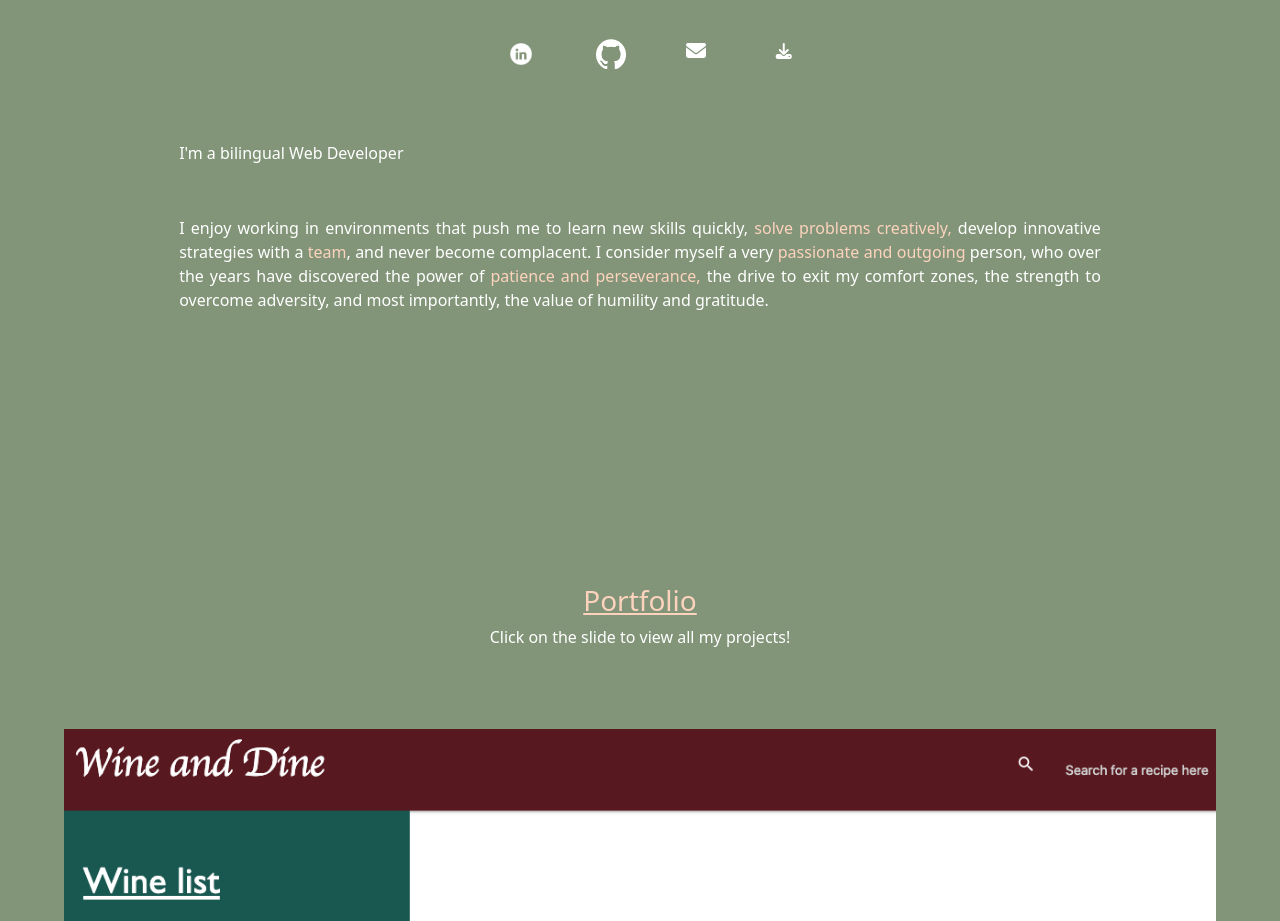
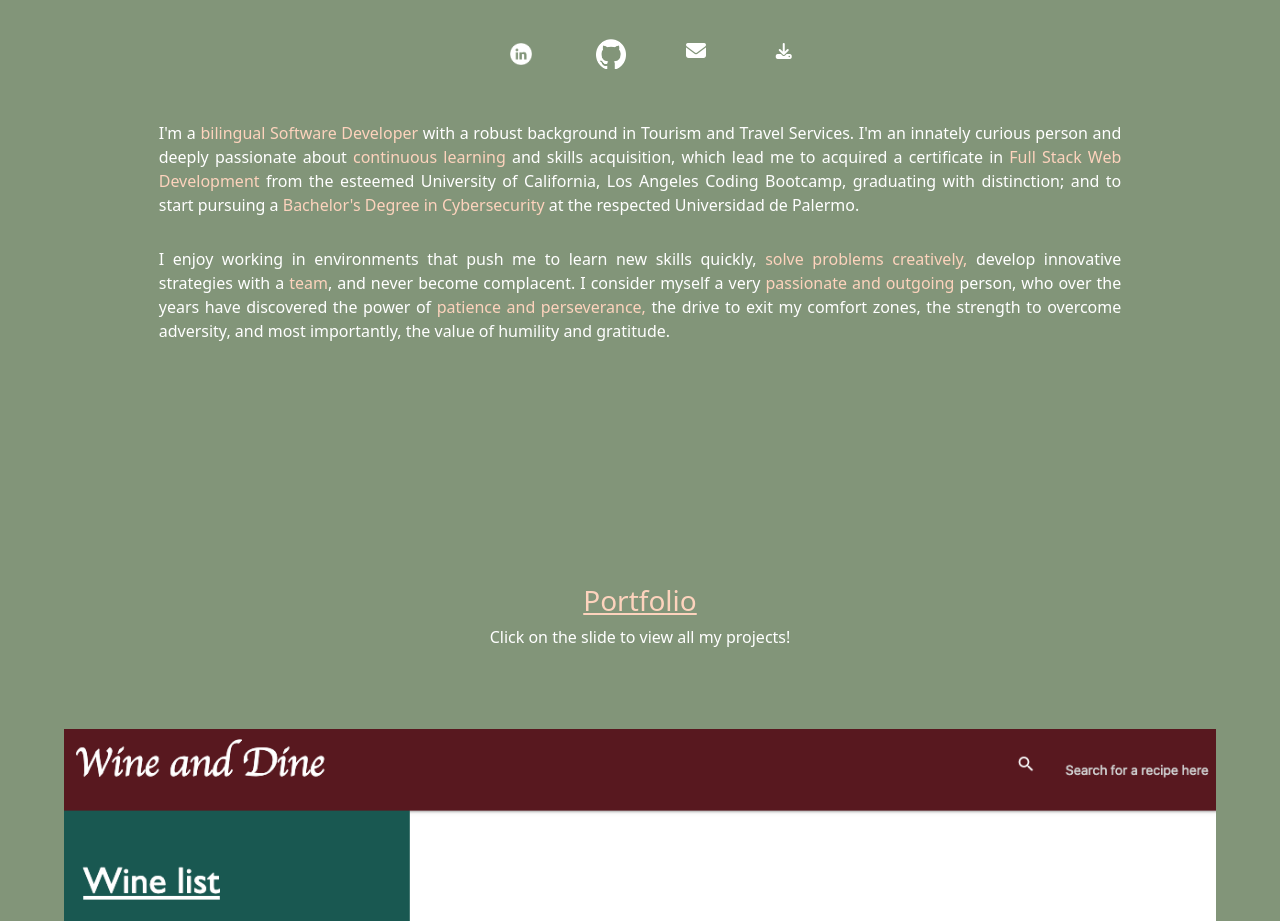
Before and after one commit to irimeroi/irina-meroi-portfolio, a React (Vite) app: page / in a window 1280 px wide. Shown: the part 1170-2091 px from the top of the page. Built offline with nearby package versions, Linux system fonts and the light colour scheme.

Commit message:
changed description

```diff
--- a/src/App.css
+++ b/src/App.css
@@ -156,7 +156,7 @@ li {
 }
 
 .about-ph {
-  margin: 5% ;
+  margin: 3% ;
 }
 
 .about-ph-pink {
--- a/src/pages/home/AboutMe.jsx
+++ b/src/pages/home/AboutMe.jsx
@@ -7,13 +7,16 @@ function AboutMe() {
                 <li className="about-li"><a href="https://www.linkedin.com/in/irina-meroi-385bbb245/"><img src="assets/logos/Linkedin.png" alt="LinkedIn" className="about-icons" /></a></li>
                 <li className="about-li"><a href="https://github.com/irimeroi"><img src="assets/logos/github-mark-white.png" alt="Github" className="about-icons" /></a></li>
                 <li className="about-li"><a href="mailto:irimeroi7@gmail.com"><i className="fa-sharp fa-solid fa-envelope fa-lg about-icons"></i></a></li>
-                <li className="about-li"><a href="https://drive.google.com/file/d/1AOCmuJTE6IPpTC1rd2KEJF9EcjD-NA5S/view?usp=sharing"><i className="fa-solid fa-download about-icons"></i></a></li>
+                <li className="about-li"><a href="https://docs.google.com/document/d/140v47duev4Ptq4TfH8L2bv-14i8h6Ys4D3Sz-win4fI/edit?usp=sharing"><i className="fa-solid fa-download about-icons"></i></a></li>
             </ul>
-            <p className="about-ph">I'm a bilingual Web Developer </p>
+            <p className="about-ph">I'm a <span className="about-ph-pink">bilingual Software Developer</span> with a robust background in Tourism and Travel Services. I'm an innately curious person and deeply passionate about <span className="about-ph-pink">continuous learning</span> and skills acquisition, which lead me to acquired a certificate in <span className="about-ph-pink">Full Stack Web Development</span> from the esteemed University of California, Los Angeles Coding Bootcamp, graduating with distinction; and to start pursuing a <span className="about-ph-pink">Bachelor's Degree in Cybersecurity</span> at the respected Universidad de Palermo.</p>
             <p className="about-ph">I enjoy working in environments that push me to learn new skills quickly,<span className="about-ph-pink"> solve problems creatively,</span> develop innovative strategies with a <span className="about-ph-pink">team</span>, and never become complacent. I consider myself a very <span className="about-ph-pink">passionate and outgoing</span> person, who over the years have discovered the power of <span className="about-ph-pink">patience and perseverance,</span> the drive to exit my comfort zones, the strength to overcome adversity, and most importantly, the value of humility and gratitude.</p>
             <span className="about-ph-pink"></span>
         </section>
     )
 }
 
+// Strong preference and proficiency in front-end development, complemented by a comprehensive understanding of back-end systems.
+
+
 export default AboutMe;
```
